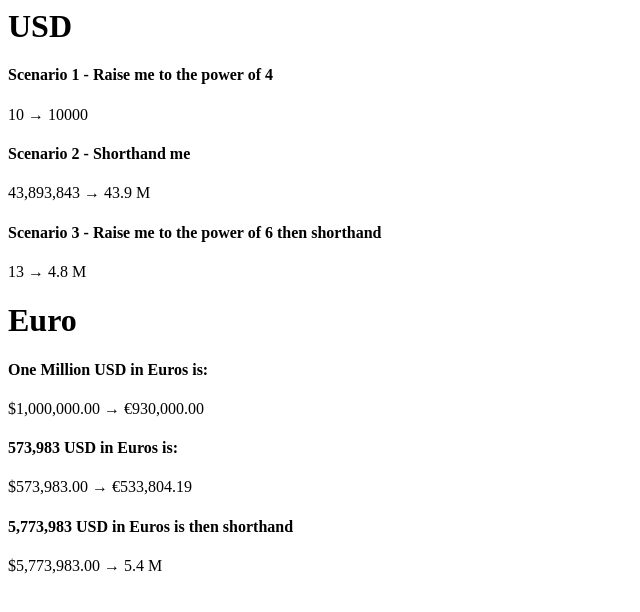
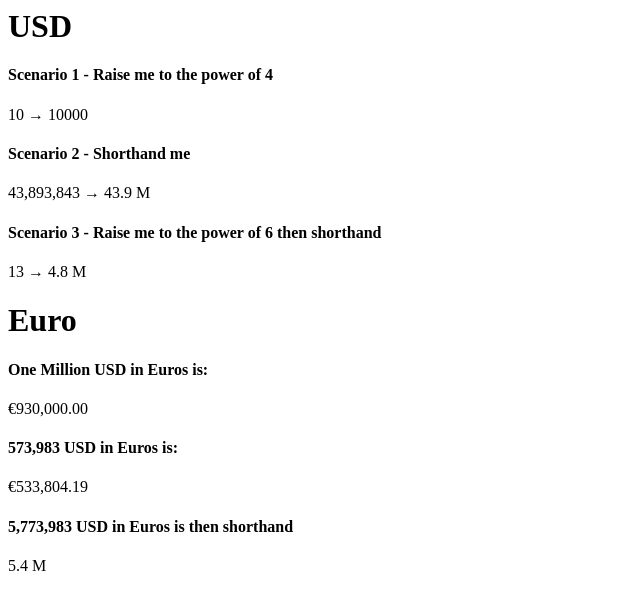
Before and after one commit to RamyOuda/Angular-Pipes-Challenge, an Angular app: page / in a window 1280 px wide. Shown: the top 612 px of the page, without its empty margins (0-640 px from the left). Built offline with nearby package versions, Linux system fonts and the light colour scheme.

Commit message:
remove initial values from euro section

```diff
--- a/src/app/app.component.html
+++ b/src/app/app.component.html
@@ -15,19 +15,11 @@
   <h1>Euro</h1>
 
   <h4>One Million USD in Euros is:</h4>
-  <span
-    >{{ 1000000 | currency }} &rarr;
-    {{ 1000000 | usdToEur | currency: 'EUR' }}</span
-  >
+  <span> {{ 1000000 | usdToEur | currency: 'EUR' }}</span>
 
   <h4>573,983 USD in Euros is:</h4>
-  <span
-    >{{ 573983 | currency }} &rarr;
-    {{ 573983 | usdToEur | currency: 'EUR' }}</span
-  >
+  <span> {{ 573983 | usdToEur | currency: 'EUR' }}</span>
 
   <h4>5,773,983 USD in Euros is then shorthand</h4>
-  <span>
-    {{ 5773983 | currency }} &rarr; {{ 5773983 | usdToEur | shorthand }}</span
-  >
+  <span> {{ 5773983 | usdToEur | shorthand }}</span>
 </div>
```
